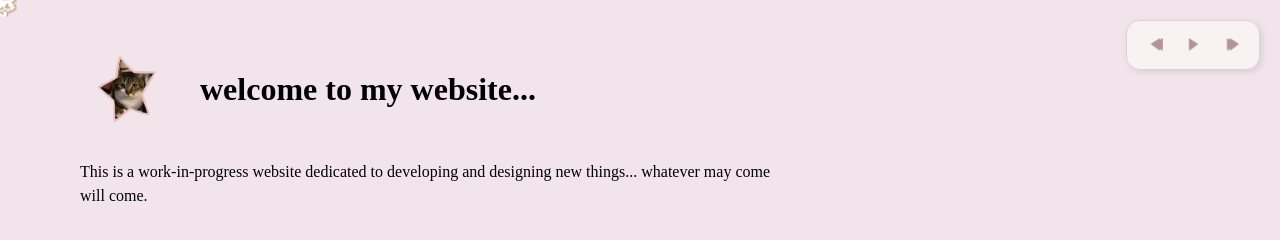
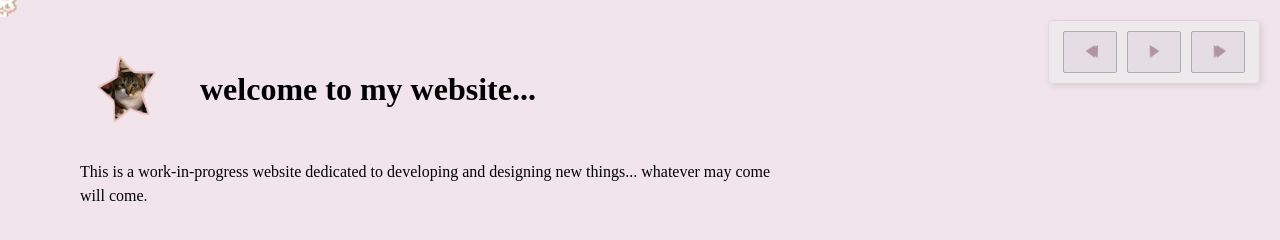
Before and after one commit to adriannatrenado/lanacat.com, a plain HTML site: page index.html in a window 1280 px wide. Drawn offline with Linux system fonts and the light colour scheme.

Commit message:
cleaned up again lol

```diff
--- a/index.html
+++ b/index.html
@@ -12,14 +12,20 @@
     <audio id="music" src="audio/rinsed.mp3" preload="auto"></audio>
     <div class="music-box">
         <div class="music-controls">
-            <img id="back-button" src="images/back.png" alt="Back 5 seconds">
-            <img id="play-pause-button" src="images/play.png" alt="Play/Pause">
-            <img id="forward-button" src="images/forward.png" alt="Forward 5 seconds">
+            <button id="back-button" type="button">
+                <img src="images/back.png" alt="Back 5 seconds">
+            </button>
+            <button id="play-pause-button" type="button">
+                <img src="images/play.png" alt="Play/Pause">
+            </button>
+            <button id="forward-button" type="button">
+                <img src="images/forward.png" alt="Forward 5 seconds">
+            </button>
         </div>
     </div>
 
     <main class="page-content">
-        <img src="images/lanaicon.PNG" alt="Lana Del Rey sticker" class="lana-sticker">
+        <img src="images/lanaicon.PNG" alt="lana cat sticker" class="lana-sticker">
 
         <header class="site-header">
             <h1>welcome to my website...</h1>
@@ -51,12 +57,15 @@
 
         // Toggle play/pause
         playPauseBtn.addEventListener("click", () => {
+            // Get the <img> element specifically within the play/pause button
+            const playPauseImg = playPauseBtn.querySelector('img'); // <--- ADDED/FIXED THIS LINE
+
             if (isPlaying) {
                 music.pause();
-                playPauseBtn.src = "images/play.png";
+                playPauseImg.src = "images/play.png"; // <--- CHANGED TO use playPauseImg.src
             } else {
                 music.play();
-                playPauseBtn.src = "images/pause.png";
+                playPauseImg.src = "images/pause.png"; // <--- CHANGED TO use playPauseImg.src
             }
             isPlaying = !isPlaying;
         });
--- a/style.css
+++ b/style.css
@@ -31,9 +31,9 @@ p {
 
 /* --- Music Player Styles --- */
 .music-box {
-    background-color: rgba(251, 246, 246, 0.8); /* Using rgba for clarity on opacity */
-    border: 1px solid #e0d0dc;
-    border-radius: 14px;
+    background-color: rgba(238, 234, 234, 0.8); /* Using rgba for clarity on opacity */
+    border: 1px solid #e1d6df;
+    border-radius: 5px;
     padding: 10px 14px;
     position: fixed;
     top: 20px;
@@ -48,15 +48,31 @@ p {
     gap: 10px;
 }
 
+.music-controls button {
+    background-color: #e4dee3;
+    border: 1px solid #acaeb4;
+    border-radius: 2px;
+    padding: 6px 12px;
+    cursor: pointer;
+    display: flex;
+    justify-content: center;
+    align-items: center;
+    -webkit-appearance: none;
+    appearance: none;
+    outline: none;
+}
+
 .music-controls img {
     width: 28px;
     height: 28px;
     cursor: pointer;
-    transition: transform 0.2s ease;
+    transition: none;
+    transform: none;
+    display: block;
 }
-
-.music-controls img:hover {
-    transform: scale(1.1);
+.music-controls button:hover {
+    transform: scale(1.05);
+    box-shadow: 1px 1px 3px rgba(0, 0, 0, 0.2);
 }
 
 /* --- Main Page Content Layout --- */
```
